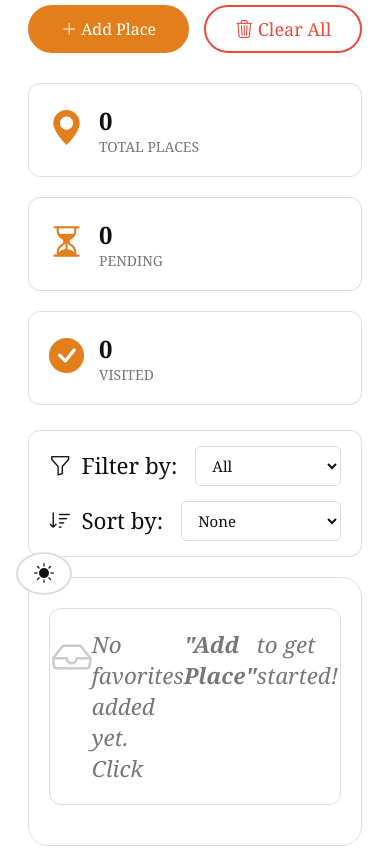
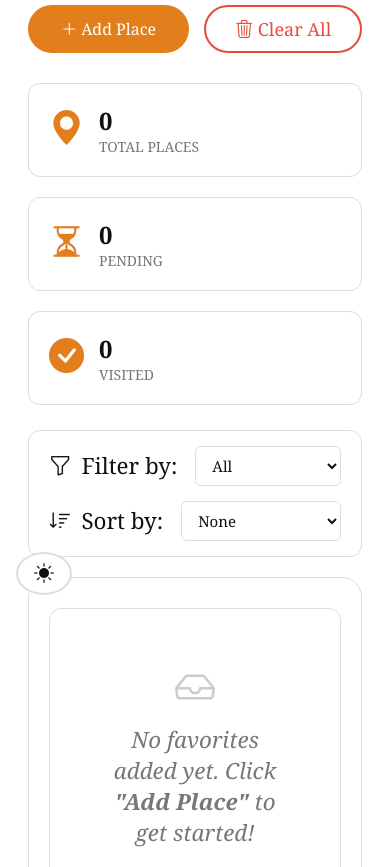
Before and after one commit to ndimitriadi/Dimitriadi_Midterm_Project, a plain HTML site: page tasks.html in a window 390 px wide. Shown: the part 233-1100 px from the top of the page. Drawn offline with nearby package versions, Linux system fonts and the light colour scheme.

Commit message:
fixed a problem with the empty-table class

```diff
--- a/CSS/style.css
+++ b/CSS/style.css
@@ -87,14 +87,6 @@ a:hover{
 .orange-button:hover{
     background: rgba(235, 149, 63, 0.8);
 }
-
-.empty_table{
-    text-align: center;
-    padding: 40px;
-    color: var(--text-muted);
-    font-style: italic;
-}
-
 
 /* custom-confirm Overlay */
 .custom-confirm {
--- a/CSS/tasks.css
+++ b/CSS/tasks.css
@@ -285,9 +285,22 @@
     color: var(--text-muted);
 }
 
+#task_table td.empty_table {
+    color: var(--text-muted);
+    text-align: center;
+    border-bottom: none;
+}
+
 #task_table td button:hover {
     color: #e37e1c;
     transform: scale(1.1);
+}
+
+#task_table_body .empty_table{
+    text-align: center;
+    padding: 40px;
+    color: var(--text-muted);
+    font-style: italic;
 }
 
 .bi-inbox{
@@ -338,6 +351,10 @@
     #task_table td:last-child {
         border-bottom: none;
         justify-content: center;
+    }
+
+    #task_table td.empty_table {
+    display: block;
     }
 
     .controls {
```
